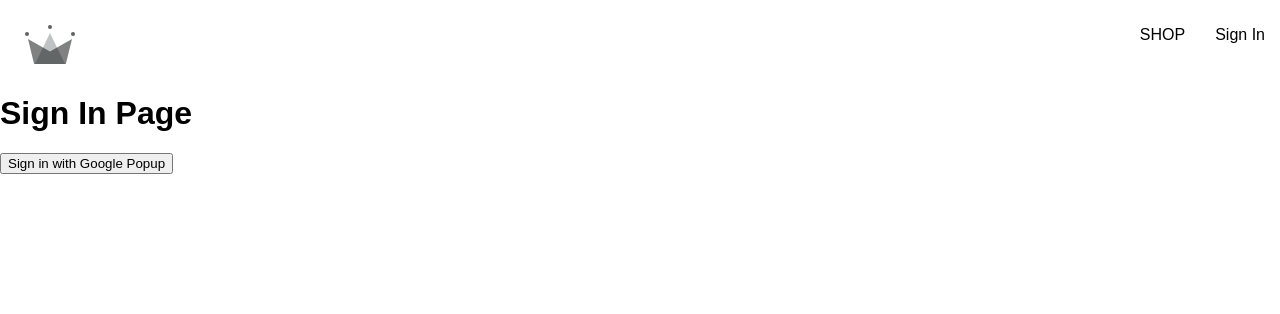
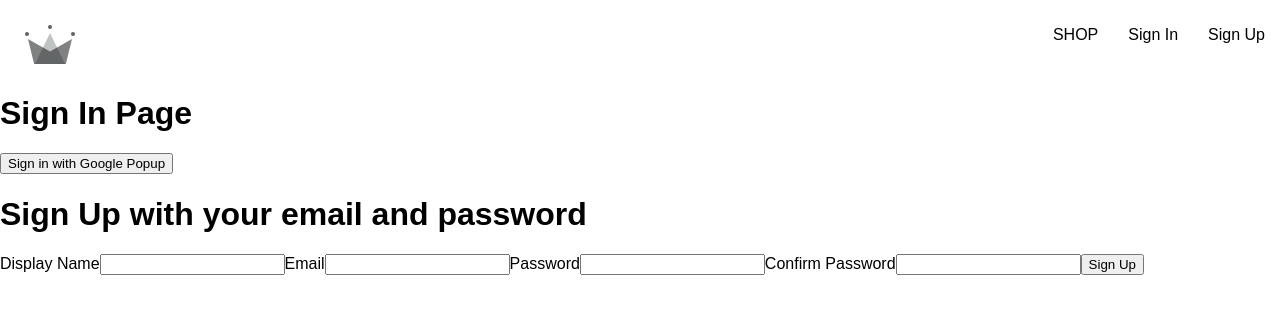
Before and after one commit to BFrancoeur/crown-clothing-app, a React (Create React App) app: page /sign-in in a window 1280 px wide. Shown: the top 314 px of the page. Built offline with nearby package versions, Linux system fonts and the light colour scheme; a web font is replaced by a local one.

Commit message:
create sign up form and configure firebase

```diff
--- /dev/null
+++ b/src/components/sign-up-form/sign-up-form.component.jsx
@@ -0,0 +1,72 @@
+
+import { useState } from 'react';
+
+const defaultFormFields = {
+    displayName: '',
+    email: '',
+    password: '',
+    confirmPassword: ''
+}
+
+const SignUpForm = () => {
+
+    const [formFields, setFormFields] = useState(defaultFormFields);
+    const { displayName, email, password, confirmPassword } = formFields;
+
+    const handleChange = (event) => {
+        const {name, value} = event.target;
+
+        setFormFields({...formFields, [name]: value});
+    }
+
+
+    return (
+
+        <div>
+
+            <h1>Sign Up with your email and password</h1>
+            <form onSubmit={() => {}}>
+                <label>Display Name</label>
+                <input
+                    type="text"
+                    required
+                    onChange={handleChange}
+                    name="displayName"
+                    value={displayName}
+                />
+
+                <label>Email</label>
+                <input
+                    type="email"
+                    required
+                    onChange={handleChange}
+                    name="email"
+                    value={email}
+                />
+
+                <label>Password</label>
+                <input
+                    type="password"
+                    required
+                    onChange={handleChange}
+                    name="password"
+                    value={password}
+                />
+
+                <label>Confirm Password</label>
+                <input
+                    type="password"
+                    required
+                    onChange={handleChange}
+                    name="confirmPassword"
+                    value={confirmPassword}
+                />
+
+                <button type="submit">Sign Up</button>
+
+            </form>
+        </div>
+    )
+}
+
+export default SignUpForm
--- a/src/routes/navigation/navigation.component.jsx
+++ b/src/routes/navigation/navigation.component.jsx
@@ -26,6 +26,10 @@
                 Sign In
             </Link>
 
+            <Link className="nav-link" to='sign-up-form'>
+                Sign Up
+            </Link>
+
           </div>
         </div>
         <Outlet />
--- a/src/routes/sign-in/sign-in.component.jsx
+++ b/src/routes/sign-in/sign-in.component.jsx
@@ -1,13 +1,37 @@
-import { signInWithGooglePopup, createUserDocumentFromAuth } from '../../utils/firebase/firebase.utils';
+
+import { useEffect } from 'react';
+import { getRedirectResult } from 'firebase/auth';
+
+import {
+    auth,
+    signInWithGooglePopup,
+    createUserDocumentFromAuth,
+    // signInWithGoogleRedirect
+} from '../../utils/firebase/firebase.utils';
+
+import SignUpForm from '../../components/sign-up-form/sign-up-form.component';
 
 const SignIn = () => {
+
+    // useEffect = (async () => {
+    //     const response = await getRedirectResult(auth);
+
+    //     if(response) {
+    //         const userRefDoc = createUserDocumentFromAuth(response.user);
+    //     }
+    // }, []);
 
     const logGoogleUser = async () => {
 
         const { user } = await signInWithGooglePopup();
         const userDocRef = await createUserDocumentFromAuth(user);
 
-    }
+    };
+
+    // const logGoogleRedirectUser = async () => {
+    //     const { user } = await signInWithGoogleRedirect();
+    //     console.log("logGoogleRedirectUser " + {user});
+    // }
 
     return (
 
@@ -17,6 +41,11 @@
             <button onClick={logGoogleUser}>
                 Sign in with Google Popup
             </button>
+
+            <SignUpForm />
+            {/* <button onClick={signInWithGoogleRedirect}>
+                Sign in with Google Redirect
+            </button> */}
         </div>
     )
 }
--- a/src/utils/firebase/firebase.utils.js
+++ b/src/utils/firebase/firebase.utils.js
@@ -25,13 +25,14 @@
 
   const firebaseApp = initializeApp(firebaseConfig);
 
-  const provider = new GoogleAuthProvider();
-  provider.setCustomParameters({
+  const googleProvider = new GoogleAuthProvider();
+    googleProvider.setCustomParameters({
       prompt: 'select_account',
-  });
+    });
 
   export const auth = getAuth();
-  export const signInWithGooglePopup = () => signInWithPopup(auth, provider);
+  export const signInWithGooglePopup = () => signInWithPopup(auth, googleProvider);
+  export const signInWithGoogleRedirect = () => signInWithRedirect(auth, googleProvider);
 
   export const db = getFirestore();
 
```
Also changed, not shown: src/components/sign-up-form/sign-up-form.styles.scss (added).
